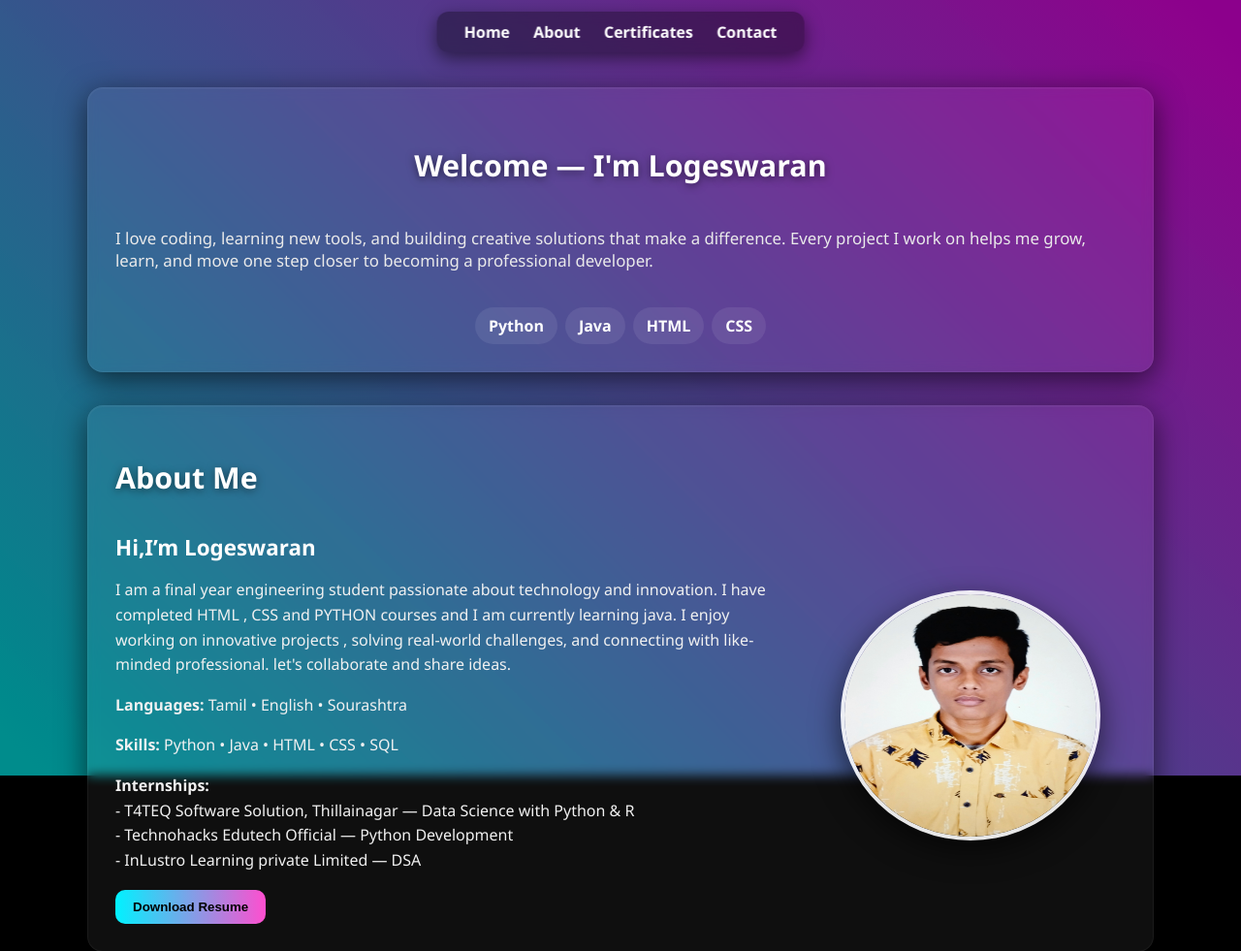
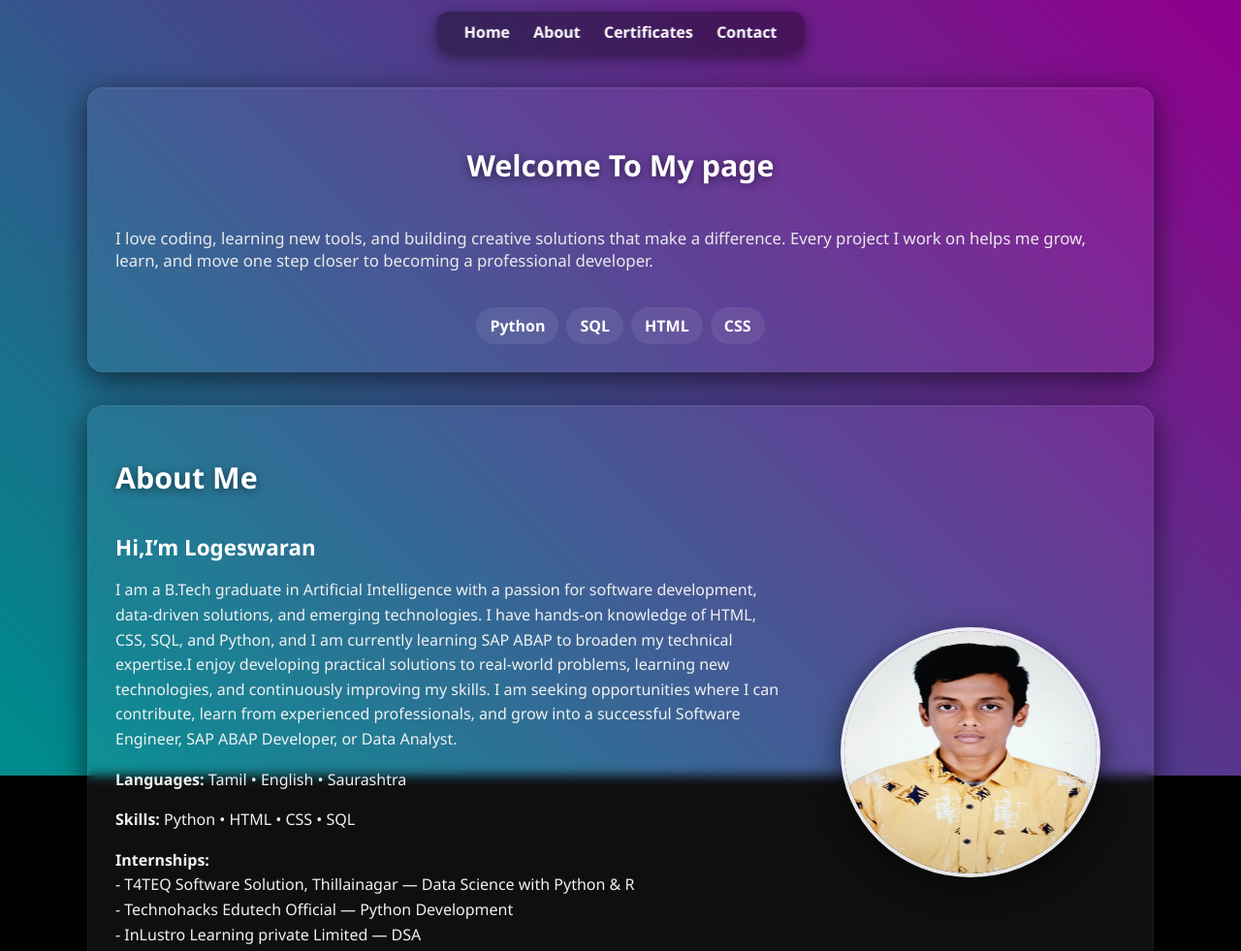
Before and after one commit to 007logeswaran/my-portfolio, a plain HTML site: page next.html in a window 1280 px wide. Shown: the top 981 px of the page at 97% size. Drawn offline with nearby package versions, Linux system fonts and the light colour scheme.

Commit message:
Update next.html

```diff
--- a/next.html
+++ b/next.html
@@ -18,11 +18,11 @@
     <!-- HERO -->
     <section id="hero" class="card">
       <div class="hero-inner">
-        <h2>Welcome — I'm Logeswaran</h2>
+        <h2>Welcome To My page</h2>
 
         <p>I love coding, learning new tools, and building creative solutions that make a difference. Every project I work on helps me grow, learn, and move one step closer to becoming a professional developer.</p>
         <div class="roles">
-          <span>Python</span><span>Java</span><span>HTML</span><span>CSS</span>
+          <span>Python</span><span>SQL</span><span>HTML</span><span>CSS</span>
         </div>
       </div>
     </section>
@@ -32,9 +32,9 @@
       <div class="about-grid">
         <div class="about-text">
           <h3>Hi,I’m <strong>Logeswaran</strong></h3>
-          <p>I am a final year engineering student passionate about technology and innovation. I have completed HTML , CSS and PYTHON courses and  I am currently learning java. I enjoy working on innovative projects , solving real-world challenges, and connecting with like-minded professional. let's collaborate and share ideas.</p>
-          <p><strong>Languages:</strong> Tamil • English • Sourashtra</p>
-          <p><strong>Skills:</strong> Python • Java • HTML • CSS • SQL </p>
+          <p>I am a B.Tech graduate in Artificial Intelligence with a passion for software development, data-driven solutions, and emerging technologies. I have hands-on knowledge of HTML, CSS, SQL, and Python, and I am currently learning SAP ABAP to broaden my technical expertise.I enjoy developing practical solutions to real-world problems, learning new technologies, and continuously improving my skills. I am seeking opportunities where I can contribute, learn from experienced professionals, and grow into a successful Software Engineer, SAP ABAP Developer, or Data Analyst.
+          <p><strong>Languages:</strong> Tamil • English • Saurashtra</p>
+          <p><strong>Skills:</strong> Python • HTML • CSS • SQL </p>
           <p><strong>Internships:</strong><br>
             - T4TEQ Software Solution, Thillainagar — Data Science with Python & R<br>
             - Technohacks Edutech Official — Python Development<br>
```
